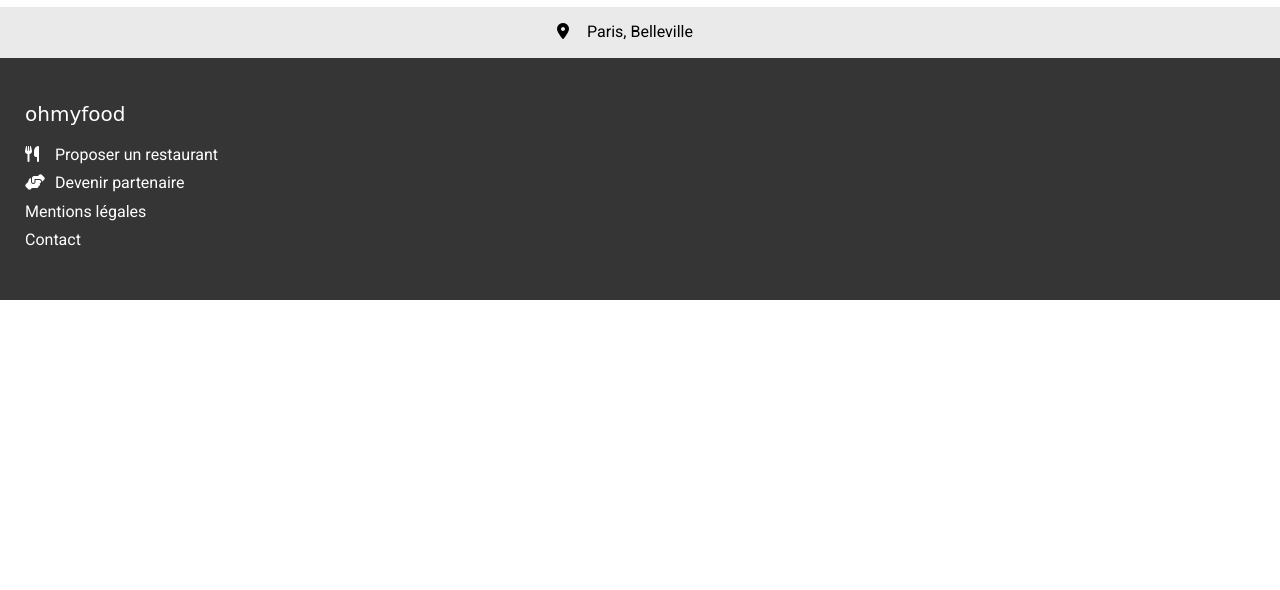
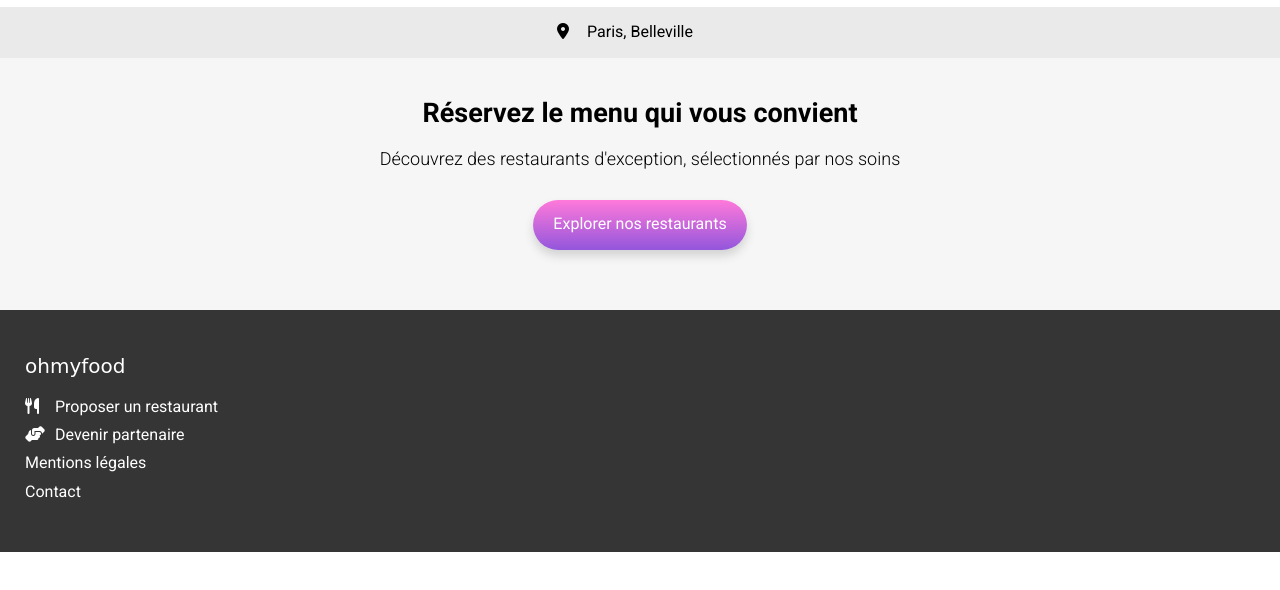
Before and after one commit to roy-raphael/DW_P3-Ohmyfood, a website: page index.html in a window 1280 px wide. Shown: the part 52-642 px from the top of the page. Drawn offline with Linux system fonts and the light colour scheme; a web font is replaced by a local one.

Commit message:
feat(homepage) : add presentation

```diff
--- a/index.html
+++ b/index.html
@@ -34,11 +34,16 @@
         </header>
 
         <main>
-            <div id="homepage__location">
+            <section id="homepage__location">
                 <!-- <i class="fas fa-map-marker-alt">Paris, Belleville</i> -->
                 <!-- <p class="fas fa-map-marker-alt">Paris, Belleville</p> -->
                 <p><i class="fas fa-map-marker-alt"></i>Paris, Belleville</p>
-            </div>
+            </section>
+            <section id="homepage__presentation">
+                <h2>Réservez le menu qui vous convient</h2>
+                <p>Découvrez des restaurants d'exception, sélectionnés par nos soins</p>
+                <button class="btn" type="button">Explorer nos restaurants</button>
+            </section>
         </main>
 
         <footer>
--- a/sass/pages/_home.scss
+++ b/sass/pages/_home.scss
@@ -1,7 +1,9 @@
 $location-background-color: #EAEAEA;
+$presentation-background-color: #F6F6F6;
 
 #homepage__location {
     display: flex;
+    padding: 0;
     justify-content: center;
 
     background-color: $location-background-color;
@@ -17,3 +19,39 @@
         }
     }
 }
+
+#homepage__presentation {
+    display: flex;
+    @include homepage-padding;
+    flex-direction: column;
+    justify-content: center;
+    text-align: center;
+
+    background-color: $presentation-background-color;
+
+    & > h2 {
+        margin: 0;
+        padding: 0 10px 20px 10px;
+
+        font-size: 27px;
+    }
+
+    & > p {
+        margin: 0;
+
+        font-size: 18px;
+        font-weight: 300;
+    }
+
+    & > button {
+        margin: 30px auto 0 auto;
+        padding: 0 20px;
+        height: 50px;
+
+        color: white;
+        border-radius: 25px;
+        border-width: 0;
+        background: linear-gradient($secondary, $primary);
+        box-shadow: 0px 6px 10px lightgray;
+    }
+}
--- a/sass/utils/_mixins.scss
+++ b/sass/utils/_mixins.scss
@@ -2,3 +2,7 @@
 @mixin logo-title-font-family {
     font-family: 'Shrikhand', cursive;
 }
+
+@mixin homepage-padding {
+    padding: 40px $homepage-side-padding 60px $homepage-side-padding;
+}
--- a/sass/utils/_variables.scss
+++ b/sass/utils/_variables.scss
@@ -2,3 +2,5 @@
 $primary: #9356DC;
 $secondary: #FF79DA;
 $tertiary: #99E2D0;
+
+$homepage-side-padding: 20px;
```
Also changed, not shown: css/style.css.
